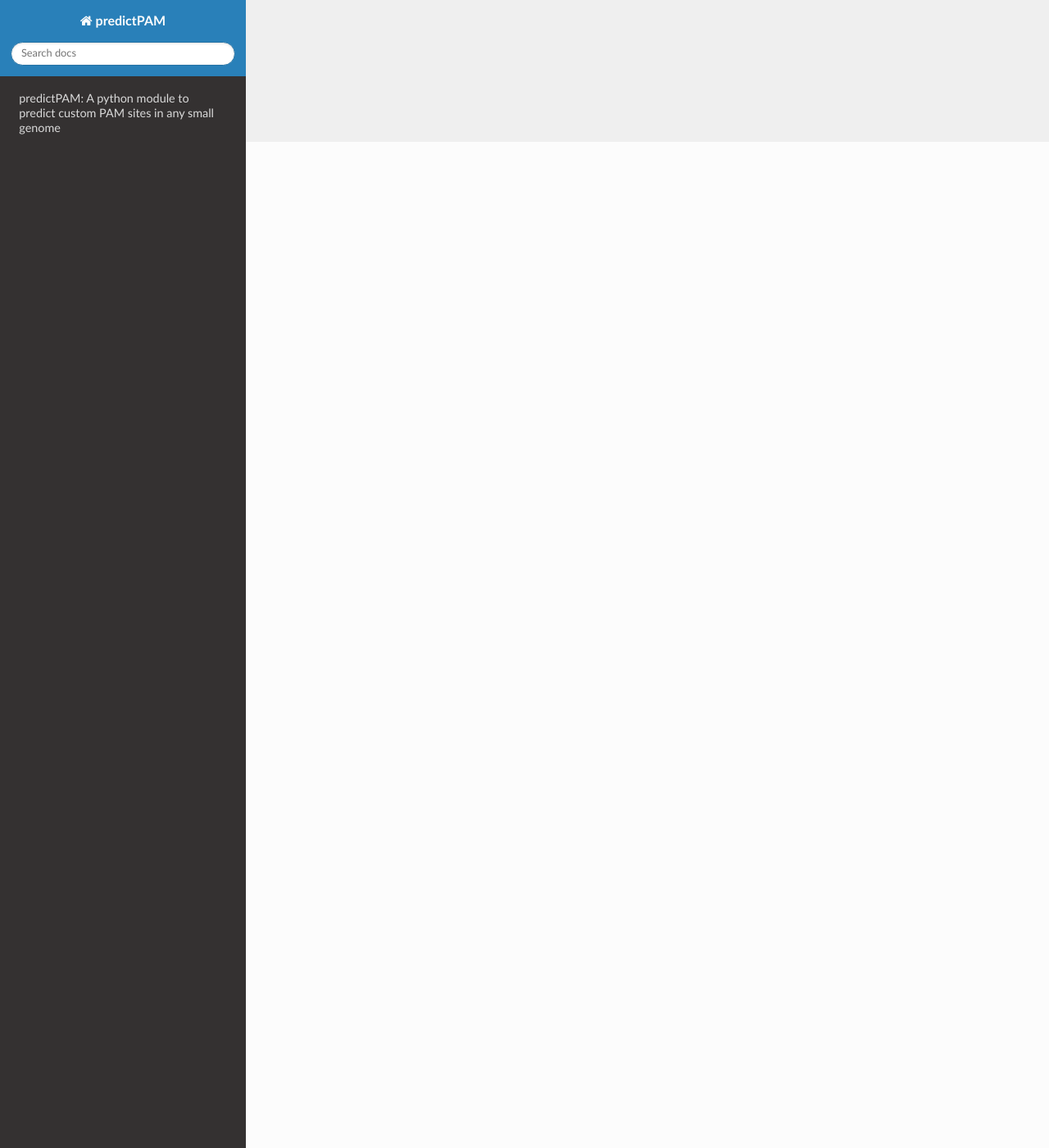
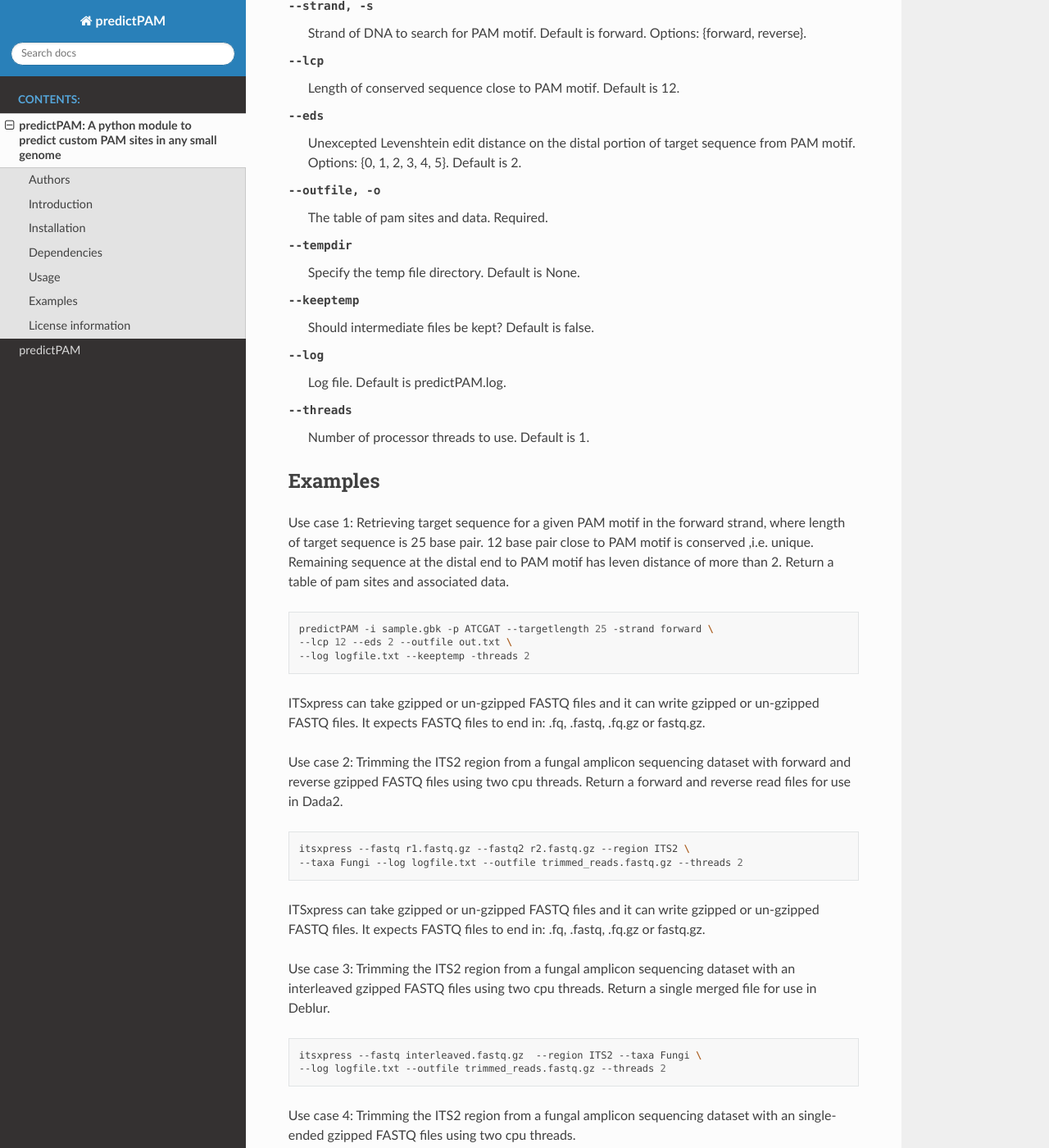
Before and after one commit to USDA-ARS-GBRU/GuideMaker, a Sphinx documentation site: the page built from docs/source/readme.rst, in a window 1280 px wide and 1400 px high, scrolled down 1227 px. Shown: the whole window at 82% size. Built offline with Sphinx 7.4.7 and the Read the Docs theme 2.0.0, drawn with Linux system fonts in a browser that asks for light colours; pages that are not in the unit, such as notebooks, are missing from menus; some of the changed text lies outside the part shown.

Commit message:
sphnix doc modified

```diff
--- a/README.rst
+++ b/README.rst
@@ -1,15 +1,130 @@
 predictPAM: A python module to predict custom PAM sites in any small genome
 ==================================================================================================
 
-
-# Usage
+Authors
+-------
+* Ravin Poudel, US Department of Agriculture, Agricultural Research Service
+* Adam R. Rivers, US Department of Agriculture, Agricultural Research Service
+* Christopher Reisch, Department of Microbiology and Cell Science, University of Florida
 
 
-predictPAM -i [.gbkfile] -p [PAM motif] -o [outputfile]
+Introduction
+-------------
 
 
 
-# Example
+Installation
+-------------
+predictPAM can be installed from:
+
+1. The Github repository: https://github.com/USDA-ARS-GBRU/predictPAM
+
+.. code-block:: bash
+
+    git clone https://github.com/USDA-ARS-GBRU/predictPAM.git
 
 
-predictPAM -i Pseudomonas_aeruginosa_PAO1_107.gbk -p "ATCG" -o test.txt --keeptemp
+Dependencies
+-------------
+Following are the required softwares/programs.
+
+- ``seqkit``
+
+- ``pybedtools``
+
+- ``NMSLIB``
+
+- ``Biopython``
+
+
+Usage
+---------
+
+-h, --help            	Show this help message and exit.
+
+--gbkfile, -i		    A ``.GBk``, ``.GB`` file or files. Supports single or multiple genome files with single or multiple chromosomes. Required.
+
+--pamseq, -p			A short PAM motif to search for, may be use IUPAC ambiguous alphabet. Required.
+
+--targetlength, -l      Length of the target sequence. Default is 22.
+
+--strand, -s            Strand of DNA to search for PAM motif. Default is forward. Options: {forward, reverse}.
+
+--lcp                   Length of conserved sequence close to PAM motif. Default is 12.
+
+--eds                   Unexcepted Levenshtein edit distance on the distal portion of target sequence from PAM motif. Options: {0, 1, 2, 3, 4, 5}. Default is 2.
+
+--outfile, -o           The table of pam sites and data. Required.
+
+--tempdir				Specify the temp file directory. Default is None.
+
+--keeptemp				Should intermediate files be kept? Default is false.
+
+--log		          	Log file. Default is predictPAM.log.
+
+--threads		     	Number of processor threads to use. Default is 1.
+
+
+Examples
+---------
+
+Use case 1: Retrieving target sequence for a given PAM motif in the forward strand, where length of target sequence is 25 base pair.
+12 base pair close to PAM motif is conserved ,i.e. unique. Remaining sequence at the distal end to PAM motif has leven distance of more than 2.
+Return a table of pam sites and associated data.
+
+.. code-block:: bash
+
+    predictPAM -i sample.gbk -p ATCGAT --targetlength 25 -strand forward \
+    --lcp 12 --eds 2 --outfile out.txt \
+    --log logfile.txt --keeptemp -threads 2
+
+ITSxpress can take gzipped or un-gzipped FASTQ files and it can write gzipped or
+un-gzipped FASTQ files. It expects FASTQ files to end in: .fq, .fastq, .fq.gz or fastq.gz.
+
+Use case 2: Trimming the ITS2 region from a fungal amplicon sequencing dataset with
+forward and reverse gzipped FASTQ files using two cpu threads. Return a forward
+and reverse read files  for use in Dada2.
+
+.. code-block:: bash
+
+    itsxpress --fastq r1.fastq.gz --fastq2 r2.fastq.gz --region ITS2 \
+    --taxa Fungi --log logfile.txt --outfile trimmed_reads.fastq.gz --threads 2
+
+ITSxpress can take gzipped or un-gzipped FASTQ files and it can write gzipped or
+un-gzipped FASTQ files. It expects FASTQ files to end in: .fq, .fastq, .fq.gz or fastq.gz.
+
+
+Use case 3: Trimming the ITS2 region from a fungal amplicon sequencing dataset with
+an interleaved gzipped FASTQ files using two cpu threads. Return a single merged file for use in Deblur.
+
+.. code-block:: bash
+
+    itsxpress --fastq interleaved.fastq.gz  --region ITS2 --taxa Fungi \
+    --log logfile.txt --outfile trimmed_reads.fastq.gz --threads 2
+
+
+Use case 4: Trimming the ITS2 region from a fungal amplicon sequencing dataset with
+an single-ended gzipped FASTQ files using two cpu threads.
+
+.. code-block:: bash
+
+    itsxpress --fastq single-end.fastq.gz --single_end --region ITS2 --taxa Fungi \
+    --log logfile.txt --outfile trimmed_reads.fastq.gz --threads 2
+
+Single ended data is less common and may come from a dataset where the reads have already
+been merged.
+
+Use case 5: Trimming the ITS1 region from a Alveolata amplicon sequencing dataset with
+an interleaved gzipped FASTQ files using 8 cpu threads.
+
+.. code-block:: bash
+
+    itsxpress --fastq interleaved.fastq.gz --region ITS1 --taxa Alveolata \
+    --log logfile.txt --outfile trimmed_reads.fastq.gz --threads 8
+
+
+License information
+--------------------
+This software is a work of the United States Department of Agriculture,
+Agricultural Research Service and is released under a Creative Commons CC0
+public domain attribution.
--- a/docs/source/conf.py
+++ b/docs/source/conf.py
@@ -37,6 +37,7 @@ extensions = [
     'sphinx.ext.viewcode',
     'sphinx.ext.githubpages',
     'sphinx.ext.mathjax',
+    'sphinx.ext.napoleon'
 ]
 
 # Add any paths that contain templates here, relative to this directory.
--- a/predictPAM/__init__.py
+++ b/predictPAM/__init__.py
@@ -0,0 +1,2 @@
+import predictPAM.main
+__all__ = ["main"]
--- a/setup.py
+++ b/setup.py
@@ -9,9 +9,9 @@ setup(
     name='predictPAM',
     version='0.1',
     packages=['predictPAM'],
-    license='GPL',
+    license='????',
     description='Python program to predict target sequence for CRISPR-Cas',
-    long_description=open('README.md').read(),
+    long_description=open('README.rst').read(),
     classifiers=['Topic :: Scientific/Engineering :: Bio-Informatics',
                  'Programming Language :: Python :: 3.6',
                  'Programming Language :: Python :: 3.5',
@@ -21,7 +21,7 @@ setup(
     test_suite='pytest',
     author='Ravin Poudel',
     author_email='ravin.poudel@usda.gov',
-    install_requires=['biopython>=1.60'],
+    install_requires=['biopython>=1.70'],
     python_requires='>3.7',
     tests_require=['pytest'],
     include_package_data=True,
```
Also changed, not shown: docs/source/index.rst (+2 -17 lines), 8 other files.
